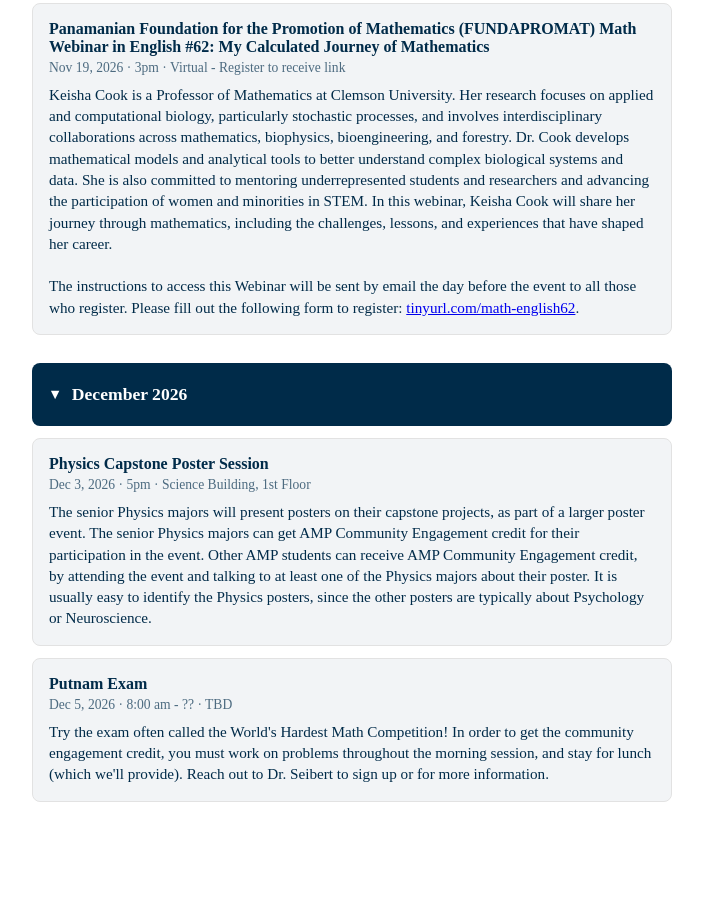
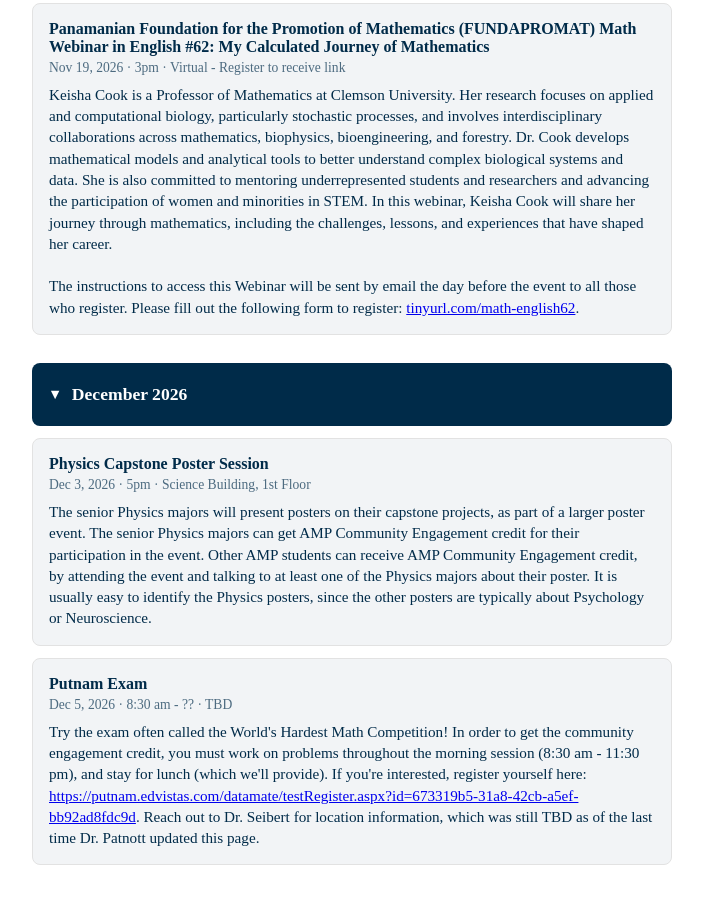
Before and after one commit to mpatnott/amp-community-engagement, a plain HTML site: page index.html in a window 1280 px wide. Shown: the part 4181-5084 px from the top of the page, without its empty margins (288-991 px from the left). Drawn offline with Linux system fonts and the light colour scheme.

Commit message:
Update index.html

```diff
--- a/index.html
+++ b/index.html
@@ -242,9 +242,9 @@
         {
           title: "Putnam Exam",
           date: "2026-12-05",
-          time: "8:00 am - ??",
+          time: "8:30 am - ??",
           location: "TBD",
-          description: "Try the exam often called the World's Hardest Math Competition! In order to get the community engagement credit, you must work on problems throughout the morning session, and stay for lunch (which we'll provide). Reach out to Dr. Seibert to sign up or for more information."
+          description: "Try the exam often called the World's Hardest Math Competition! In order to get the community engagement credit, you must work on problems throughout the morning session (8:30 am - 11:30 pm), and stay for lunch (which we'll provide). If you're interested, register yourself here: <a href=' https://putnam.edvistas.com/datamate/testRegister.aspx?id=673319b5-31a8-42cb-a5ef-bb92ad8fdc9d'> https://putnam.edvistas.com/datamate/testRegister.aspx?id=673319b5-31a8-42cb-a5ef-bb92ad8fdc9d</a>. Reach out to Dr. Seibert for location information, which was still TBD as of the last time Dr. Patnott updated this page."
         }
       ];
 
```
